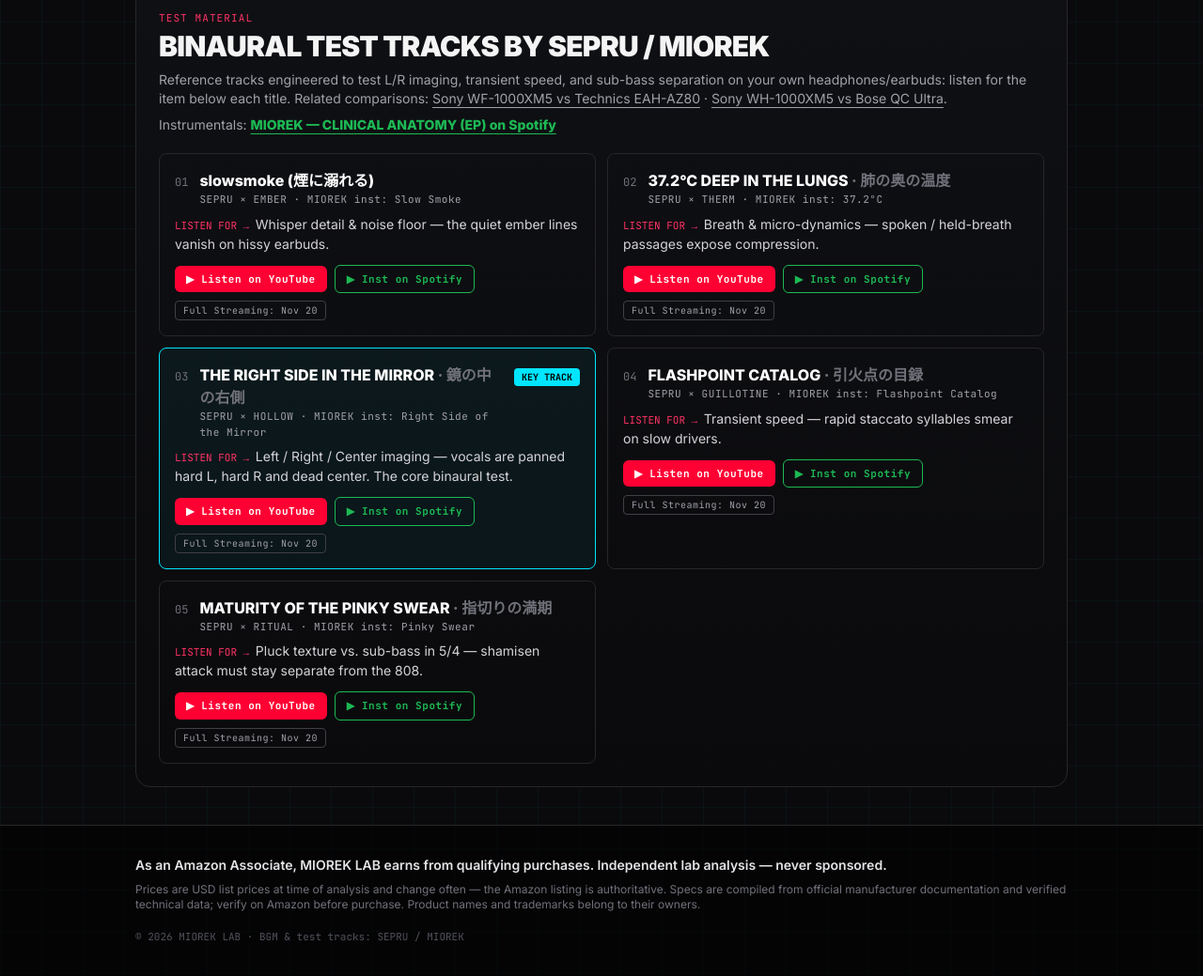
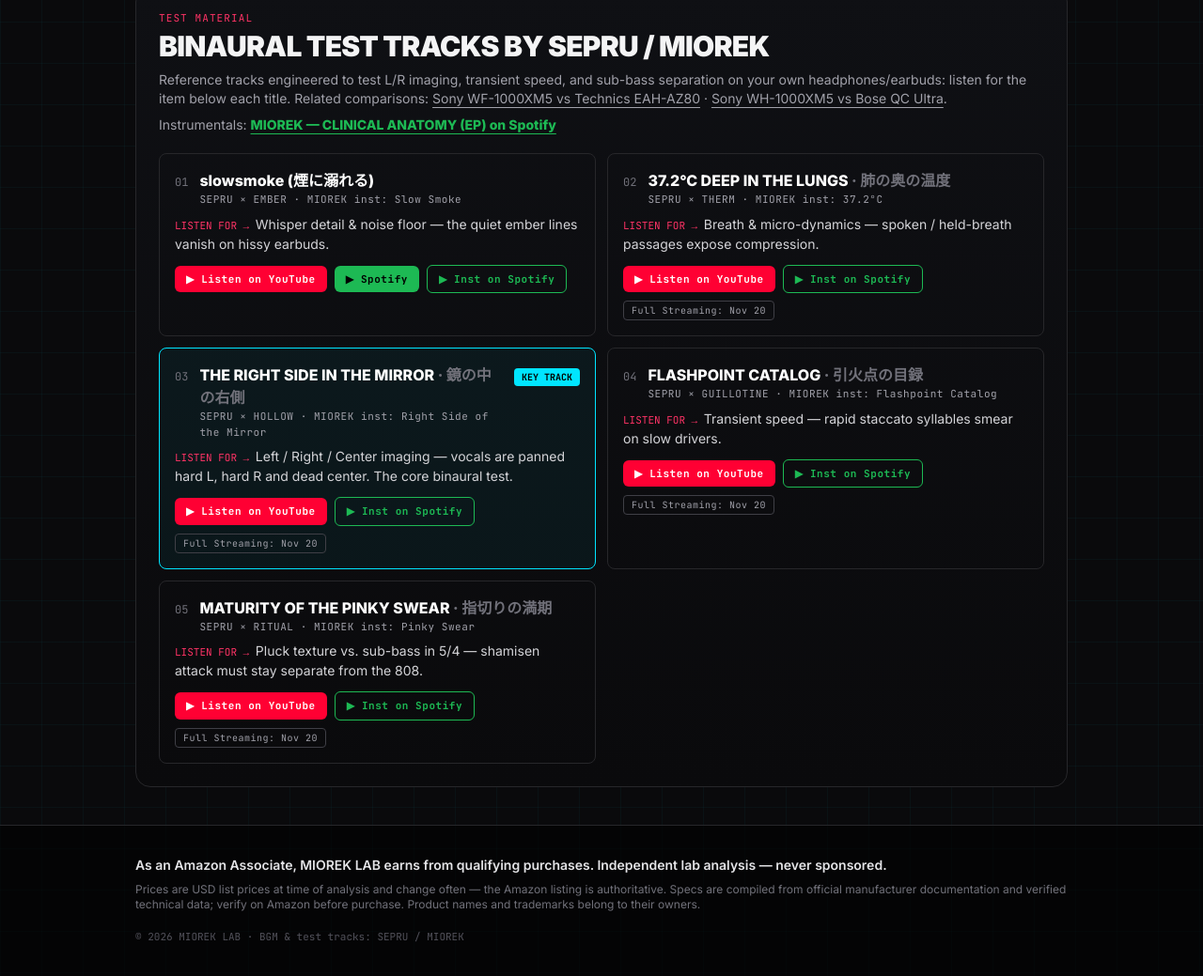
Before and after one commit to miorek7/miorek-lab, a plain HTML site: page docs/index.html in a window 1280 px wide. Shown: the part 8953-9992 px from the top of the page at 94% size. Drawn offline with nearby package versions, Linux system fonts and the light colour scheme.

Commit message:
Add SEPRU Slow Smoke Spotify link
Co-Authored-By: Claude Opus 5.5 <noreply@anthropic.com>

```diff
--- a/docs/index.html
+++ b/docs/index.html
@@ -759,7 +759,7 @@
     <p class="font-mono text-[11px] tracking-wider text-zinc-400">SEPRU × EMBER · MIOREK inst: Slow Smoke</p></div>
     </div>
   <p class="mt-2 text-sm text-zinc-300"><span class="font-mono text-[11px] text-[#FF3366]">LISTEN FOR → </span>Whisper detail &amp; noise floor — the quiet ember lines vanish on hissy earbuds.</p>
-  <div class="mt-3 flex flex-wrap items-center gap-2"><a class="inline-flex items-center gap-1 rounded-md px-3 py-1.5 font-mono text-[11px] font-bold tracking-wider transition hover:brightness-110 bg-[#FF0033] text-white" href="https://www.youtube.com/results?search_query=SEPRU+slowsmoke" target="_blank" rel="noopener" data-live-at="1794693600000" data-direct="https://youtube.com/shorts/8mmht9y6jB0">▶ Listen on YouTube</a><a class="inline-flex items-center gap-1 rounded-md px-3 py-1.5 font-mono text-[11px] font-bold tracking-wider transition hover:brightness-110 border border-[#1DB954] text-[#1DB954]" href="https://open.spotify.com/album/1cemlewHRqji8b2ZNrd7gC" target="_blank" rel="noopener">▶ Inst on Spotify</a><span class="rounded border border-zinc-700 px-2 py-0.5 font-mono text-[10px] tracking-wider text-zinc-400">Full Streaming: Nov 20</span></div>
+  <div class="mt-3 flex flex-wrap items-center gap-2"><a class="inline-flex items-center gap-1 rounded-md px-3 py-1.5 font-mono text-[11px] font-bold tracking-wider transition hover:brightness-110 bg-[#FF0033] text-white" href="https://www.youtube.com/results?search_query=SEPRU+slowsmoke" target="_blank" rel="noopener" data-live-at="1794693600000" data-direct="https://youtube.com/shorts/8mmht9y6jB0">▶ Listen on YouTube</a><a class="inline-flex items-center gap-1 rounded-md px-3 py-1.5 font-mono text-[11px] font-bold tracking-wider transition hover:brightness-110 bg-[#1DB954] text-black" href="https://open.spotify.com/album/4Xwj964Az7JAO4sCbPmgQc" target="_blank" rel="noopener">▶ Spotify</a><a class="inline-flex items-center gap-1 rounded-md px-3 py-1.5 font-mono text-[11px] font-bold tracking-wider transition hover:brightness-110 border border-[#1DB954] text-[#1DB954]" href="https://open.spotify.com/album/1cemlewHRqji8b2ZNrd7gC" target="_blank" rel="noopener">▶ Inst on Spotify</a></div>
 </li><li class="rounded-lg border p-4 border-zinc-800">
   <div class="flex items-baseline gap-3"><span class="font-mono text-xs text-zinc-500">02</span>
     <div><p class="font-bold text-white">37.2°C DEEP IN THE LUNGS<span class="text-zinc-500"> · 肺の奥の温度</span></p>
```
